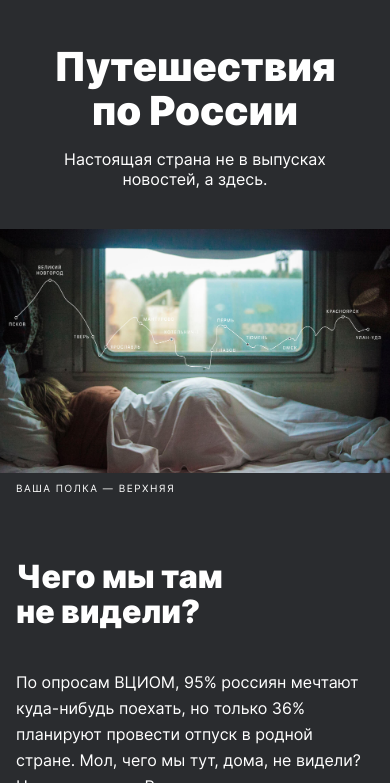
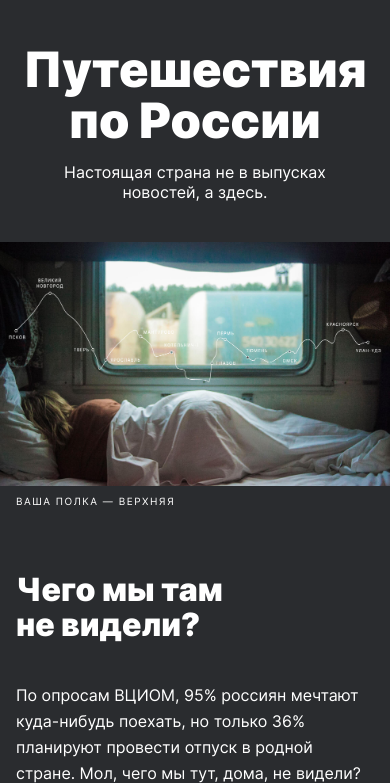
Before and after one commit to gudrum1983/russian-travel, a plain HTML site: page index.html in a window 390 px wide. Shown: the part 61-844 px from the top of the page. Drawn offline with Linux system fonts and the light colour scheme.

Commit message:
style: Добавить реадми и стиль для заголовка

```diff
--- a/blocks/lead/__title/lead__title.css
+++ b/blocks/lead/__title/lead__title.css
@@ -11,8 +11,21 @@
 @media screen and (max-width: 721px ) {
     .lead__title {
         margin: 0 0 16px;
-        font-size: 40px;
-        line-height: 44px;
-        max-width: 288px;
+        font-size: 12.5vw;
+        max-font-size: 96px;
+        min-font-size: 40px;
+        line-height: 13vw;
+        max-width: 720px;
+        min-width: 288px;
     }
 }
+
+@media screen and (max-width: 321px ) {
+  .lead__title {
+    margin: 0 0 16px;
+    font-size: 40px;
+    line-height: 44px;
+    max-width: 720px;
+    min-width: 288px;
+  }
+}
--- a/pages/index.css
+++ b/pages/index.css
@@ -4,11 +4,6 @@
 
 /*подключение стилей всей страницы и переиспользуемых блоков*/
 @import url('../blocks/link/link.css');
-/*@import url('../blocks/link/_type/link_type_text.css');
-@import url('../blocks/link/_underline/link_underline.css');
-@import url('../blocks/link/_type/link_type_img.css');*/
-
-
 
 @import url('../blocks/page/page.css');
 @import url('../blocks/header/header.css');
```
Also changed, not shown: coments.txt (deleted), images/screen.jpg (added), 1 other file.
